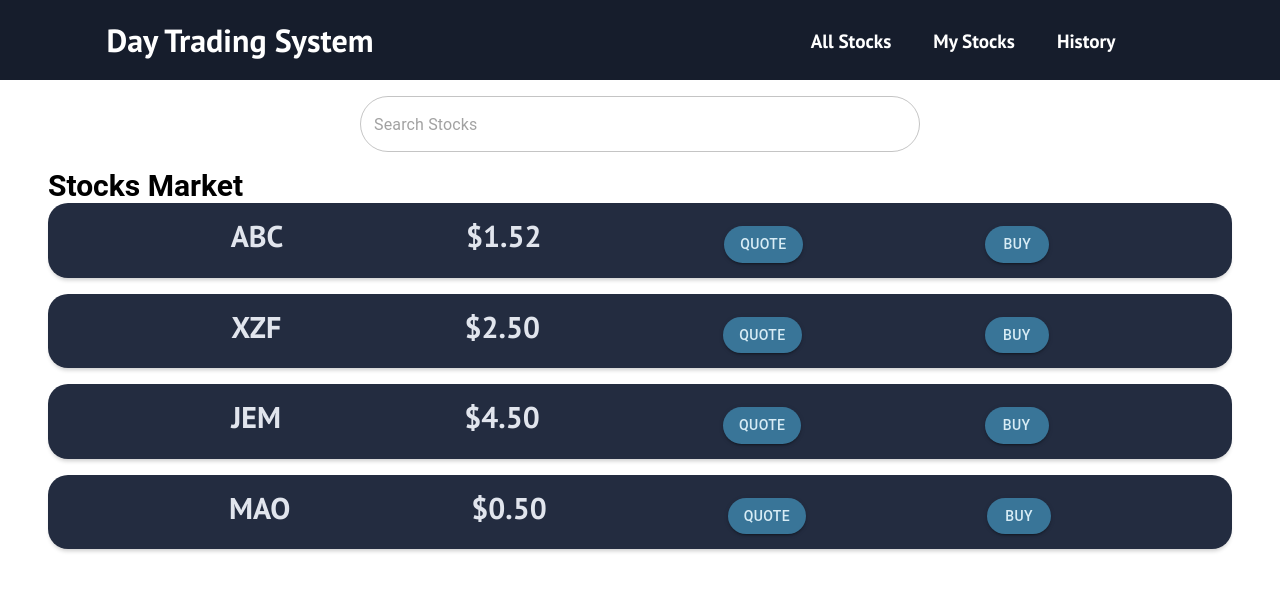
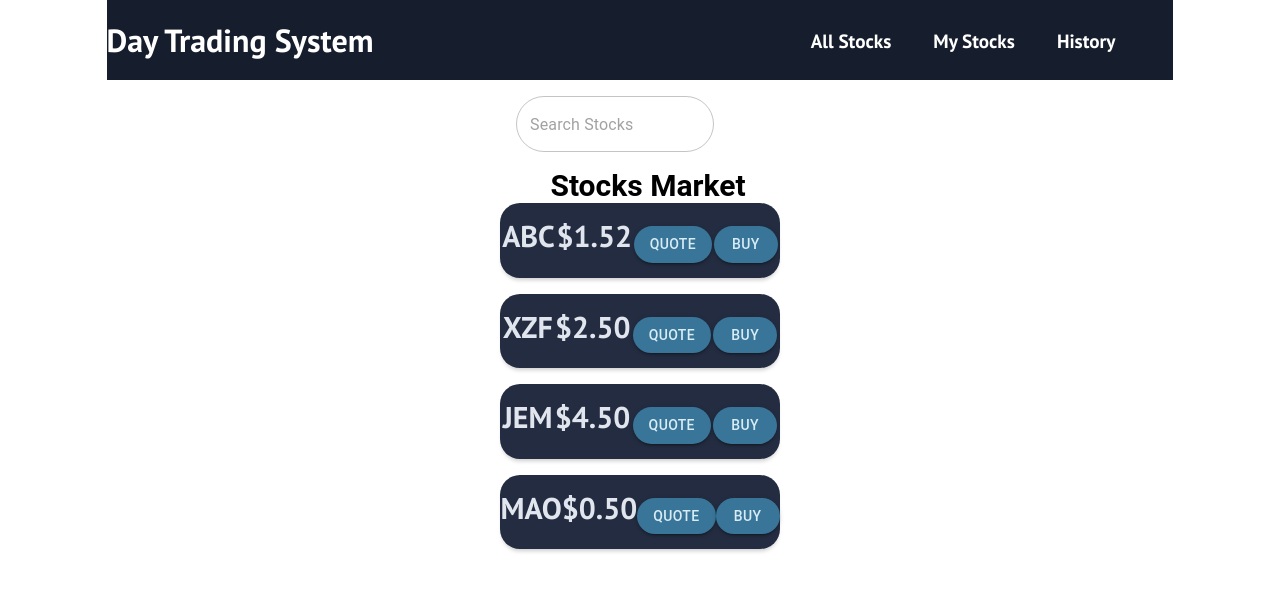
Before and after one commit to brennanwilkes/468-scalable-system, a React (Vite) app in the folder frontend/: page / in a window 1280 px wide. Shown: the top 590 px of the page. Built offline with nearby package versions, Linux system fonts and the light colour scheme.

Commit message:
worked on searchbar on home.jsx

```diff
--- a/frontend/src/Pages/Home.jsx
+++ b/frontend/src/Pages/Home.jsx
@@ -1,23 +1,39 @@
-import React, { useEffect, useState } from "react";
-import styled, { createGlobalStyle } from "styled-components";
+import React, { useState } from "react";
+import styled from "styled-components";
 import { FaHistory, FaUserAlt, FaChartLine } from "react-icons/fa";
 import "./Home.css";
 import Stock from "./Stock";
 import Navbar from "../Components/Navbar";
 import TextField from "@mui/material/TextField";
+import PropTypes from 'prop-types';
 
+const HomeContainer = styled.div`
+  display: flex;
+  flex-direction: column;
+  align-items: center;
+`;
 
-function App() {
+const SearchContainer = styled.div`
+  display: flex;
+  margin: 1rem;
+`;
+
+const StocksList = styled.div`
+  display: flex;
+  flex-direction: column;
+  align-items: center;
+`;
+
+function Home() {
+  const [searchQuery, setSearchQuery] = useState("");
   const stockData = [
     {
       stockSymbol: "ABC",
       price: "$1.52"
-
     },
     {
       stockSymbol: "XZF",
       price: "$2.50"
-
     },
     {
       stockSymbol: "JEM",
@@ -29,39 +45,53 @@ function App() {
     }
   ];
 
+  const filteredStockData = stockData.filter(stock => {
+    return stock.stockSymbol.toLowerCase().includes(searchQuery.toLowerCase());
+  });
+
+  const handleSearch = (event) => {
+    setSearchQuery(event.target.value);
+  };
 
   return (
-    <div className="home">
+    <HomeContainer>
       <Navbar />
-
-    <div className="search-container">
-    <TextField className="search" placeholder="Search Stocks" sx={{
+      <SearchContainer>
+        <TextField
+          className="search"
+          placeholder="Search Stocks"
+          value={searchQuery}
+          onChange={handleSearch}
+          sx={{
             'width': '80%',
-                    'flexDirection' : 'column',
-                    'alignItems' : 'stretch',
-                    'display' : 'flex',
-                    'marginLeft': '1rem',
-                    'marginRight' : '1rem',
-                    'marginTop': '1rem',
-                    'marginBottom' : '1rem',
+            'flexDirection': 'column',
+            'alignItems': 'stretch',
+            'display': 'flex',
             "& .MuiInputBase-root": {
               "borderRadius": "50px",
             }
-                }} />
-      </div>
-      <div className="stocks-list">
-
+          }}
+          key="search-input"
+        />
+      </SearchContainer>
+      <StocksList>
         <label className="stock-market">Stocks Market</label>
-
-      {stockData.map(stocks => (
-        <Stock key={stocks.stockSymbol} className="stock-instance" {...stocks} />
+        {filteredStockData.map(({ stockSymbol, price }) => (
+          <Stock
+            key={stockSymbol}
+            className="stock-instance"
+            stockSymbol={stockSymbol}
+            price={price}
+          />
         ))}
-      </div>
-
-
-    </div>
-
+      </StocksList>
+    </HomeContainer>
   );
 }
 
-export default App;
+Stock.propTypes = {
+  stockSymbol: PropTypes.string.isRequired,
+  price: PropTypes.string.isRequired,
+};
+
+export default Home;
```
Lines whose indentation alone changed are shown as unchanged.
